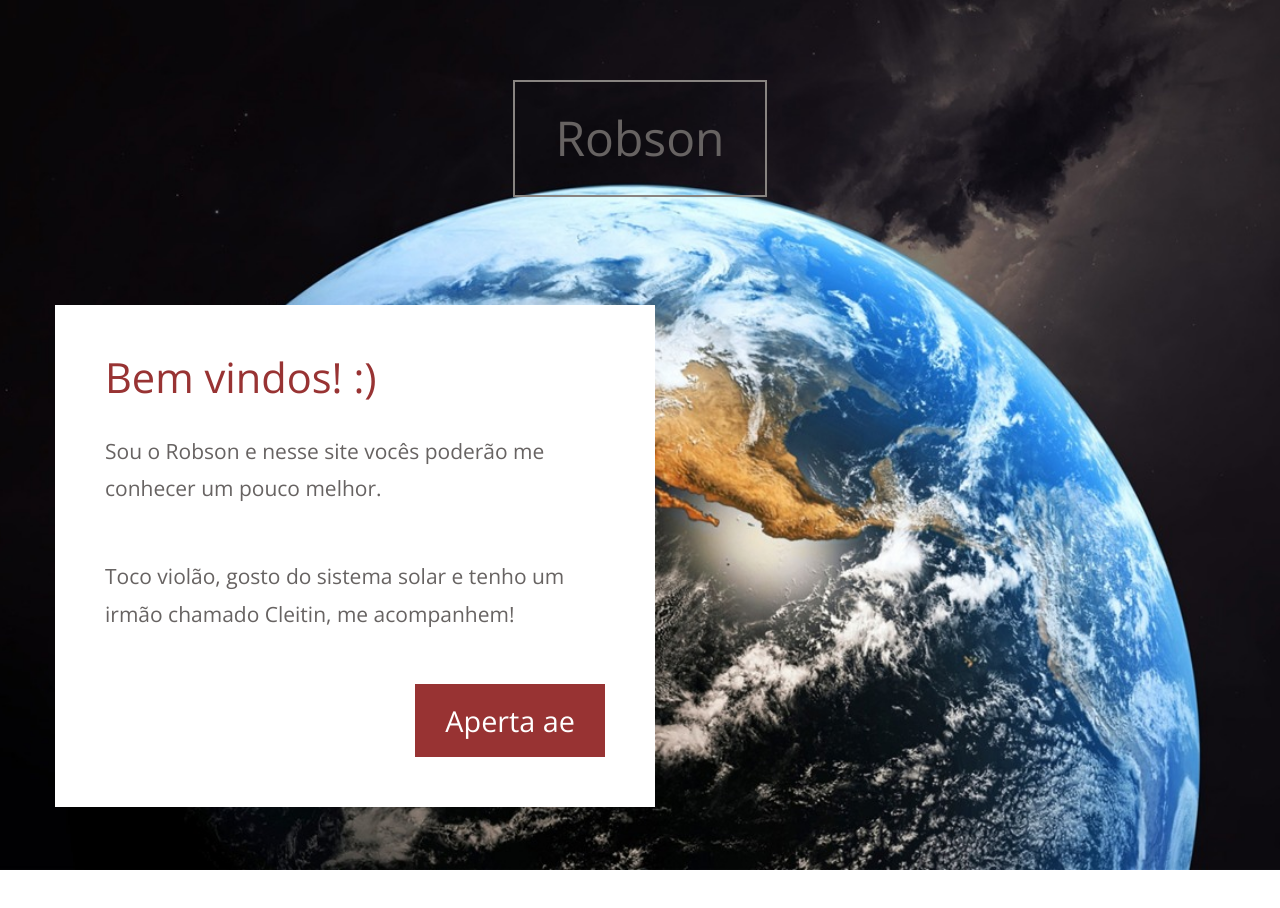
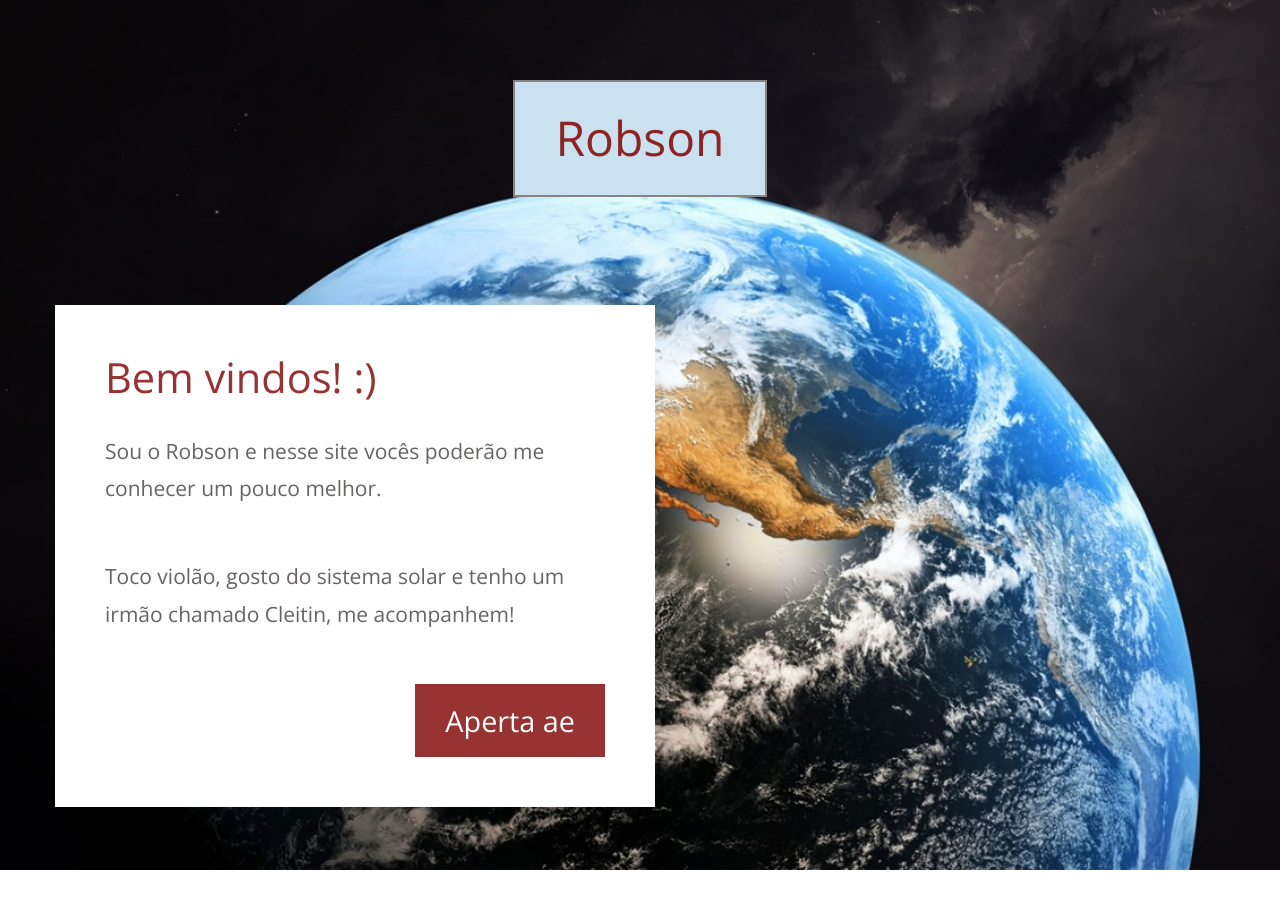
Before and after one commit to janineemanuele/janineemanuele.github.io, a plain HTML site: page index.html in a window 1280 px wide. Shown: the top 908 px of the page. Drawn offline with nearby package versions, Linux system fonts and the light colour scheme.

Commit message:
Alteração no código.

```diff
--- a/css/templatemo-style.css
+++ b/css/templatemo-style.css
@@ -58,10 +58,11 @@ p {
 
 .tm-site-title {
 	border: 2px solid #888481;
-	color: #676362;
+	color: #8f2323;
 	display: inline-block;
 	font-size: 3rem;
 	padding: 30px 40px;
+	background-color: rgb(202, 225, 240);
 }
 
 .tm-textbox {
```
